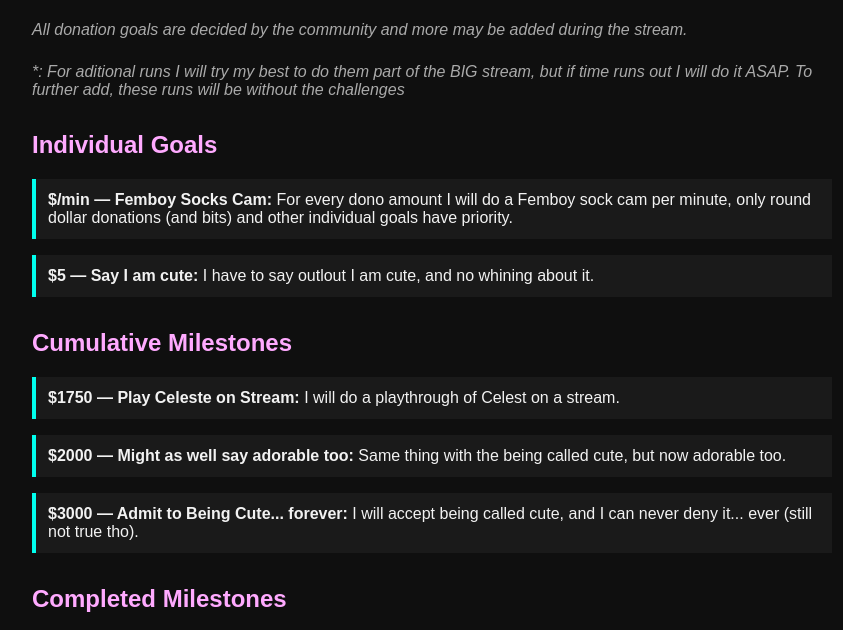
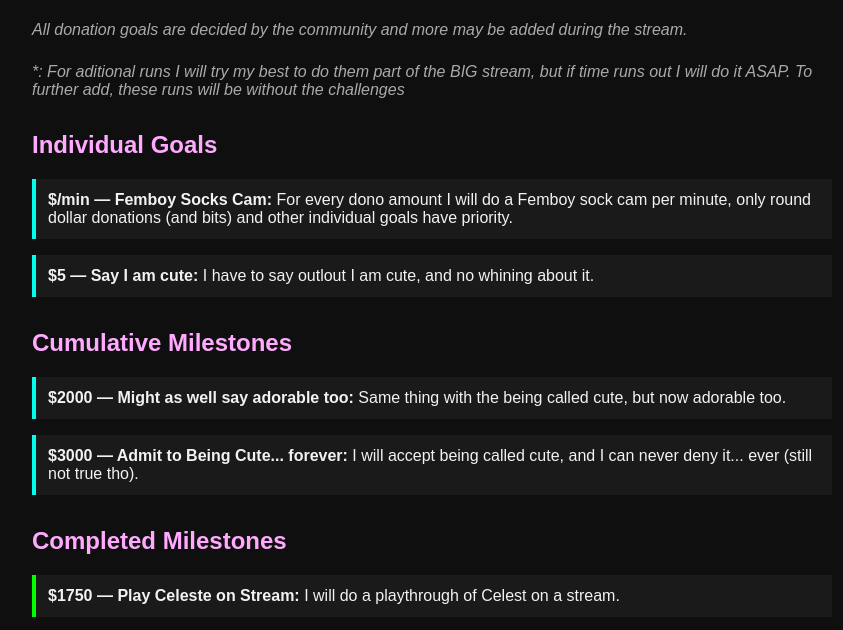
Before and after one commit to gamiefreakie/gamiefreakie.github.io, a plain HTML site: page index.html in a window 1280 px wide. Shown: the part 133-763 px from the top of the page, without its empty margins (208-1051 px from the left). Drawn offline with Linux system fonts and the light colour scheme.

Commit message:
Update index.html

```diff
--- a/index.html
+++ b/index.html
@@ -94,12 +94,12 @@
 
     <h2>Cumulative Milestones</h2>
 
-    <div class="goal"><strong>$1750 — Play Celeste on Stream:</strong> I will do a playthrough of Celest on a stream.</div>
     <div class="goal"><strong>$2000 — Might as well say adorable too:</strong> Same thing with the being called cute, but now adorable too.</div>
     <div class="goal"><strong>$3000 — Admit to Being Cute... forever:</strong> I will accept being called cute, and I can never deny it... ever (still not true tho).</div>
 
     <h2>Completed Milestones</h2>
 
+    <div class="completed"><strong>$1750 — Play Celeste on Stream:</strong> I will do a playthrough of Celest on a stream.</div>
     <div class="completed"><strong>$1650 — Give flower to the elder bug:</strong> Do the flower quest for Elder Bug and give him some hope in life.</div>
     <div class="completed"><strong>$1500 — Rrawr x3 Nuzzles:</strong> I will make my own version of the "UwU" song as a tiktok, which will be sang by me as well.</div>
     <div class="completed"><strong>$1400 — Lego stream:</strong> I will order the Lego Toothless and build it on stream... maybe with shots...</div>
```
